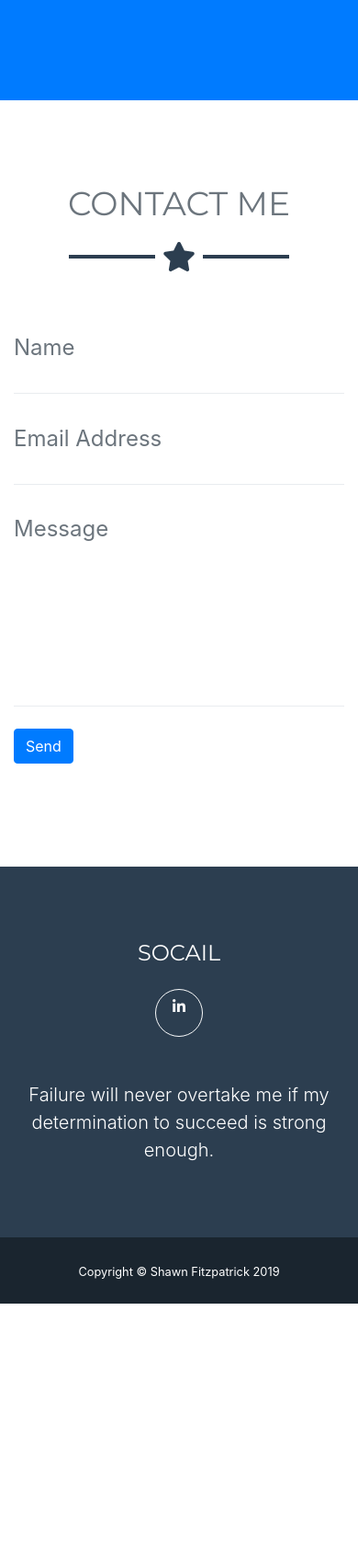
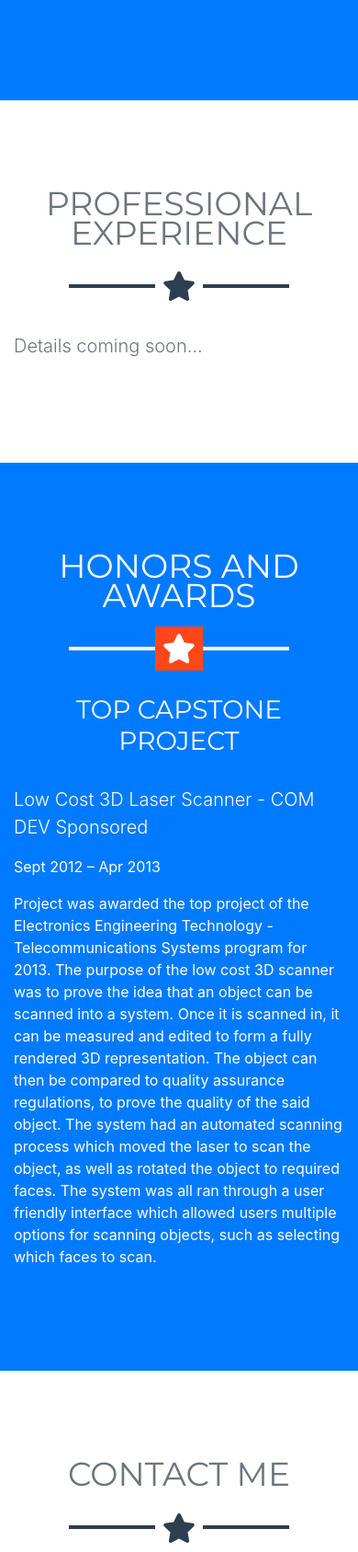
Before and after one commit to thefitz7/ShawnFitzpatrick.github.io, a website with bundled scripts: page index.html in a window 390 px wide. Shown: the part 2804-4491 px from the top of the page at 92% size. Before the commit the page ends 4221 px from the top, so only its background shows below. Built offline with nearby package versions, Linux system fonts and the light colour scheme; files whose address does not match are found by name.

Commit message:
Adding information about honors and awards

```diff
--- a/index.html
+++ b/index.html
@@ -44,6 +44,12 @@
           </li>
           <li class="nav-item mx-0 mx-lg-1">
             <a class="nav-link py-3 px-0 px-lg-3 rounded js-scroll-trigger" href="#about">About</a>
+          </li>
+          <li class="nav-item mx-0 mx-lg-1">
+            <a class="nav-link py-3 px-0 px-lg-3 rounded js-scroll-trigger" href="#professional">Experience</a>
+          </li>
+          <li class="nav-item mx-0 mx-lg-1">
+            <a class="nav-link py-3 px-0 px-lg-3 rounded js-scroll-trigger" href="#awards">Honors/Awards</a>
           </li>
           <li class="nav-item mx-0 mx-lg-1">
             <a class="nav-link py-3 px-0 px-lg-3 rounded js-scroll-trigger" href="#contact">Contact</a>
@@ -119,16 +125,57 @@
       <h2 class="text-center text-uppercase text-white">About Me</h2>
       <hr class="star-light mb-5">
       <div class="row">
-        <div class="col-lg-4 ml-auto">
+        <div class="col-lg-6 ml-auto">
           <p class="lead">Welcome to my website. I completed my education with an advanced
           diploma in Electronics Engineer - Telecommunications Systems. In my professional
           carrier I have worked on a wide array of technologies and projects.</p>
         </div>
-        <div class="col-lg-4 mr-auto">
+        <div class="col-lg-6 mr-auto">
           <p class="lead">I have worked for two different companies in many different roles.
           I worked at Blackberry for 16 months, in a wide variety of positions. Most recently
           I helped Co-Found a Company called Nicoya. I have been working here for about 6 years
           in several different roles, helping the company grow from 3 employees to 50.</p>
+        </div>
+      </div>
+    </div>
+  </section>
+
+  <!-- Professional Experience -->
+  <section class="bg-white text-secondary mb-0" id="professional">
+    <div class="container">
+      <h2 class="text-center text-uppercase text-secondary">Professional Experience</h2>
+      <hr class="star-dark mb-5">
+      <div class="row">
+        <div class="col-lg-12 ml-auto">
+          <p class="lead">
+            Details coming soon...
+          </p>
+      </div>
+    </div>
+  </section>
+
+  <!-- Awards Section -->
+  <section class="bg-primary text-white mb-0" id="awards">
+    <div class="container">
+      <h2 class="text-center text-uppercase text-white">Honors and Awards</h2>
+      <hr class="star-light mb-5">
+      <div class="row">
+        <div class="col-lg-12 ml-auto">
+          <h3 class="text-center text-uppercase text-white">Top Capstone Project</h3>
+          <br>
+          <p class="lead">Low Cost 3D Laser Scanner - COM DEV Sponsored</p>
+          <p>Sept 2012 – Apr 2013</p>
+          <p>Project was awarded the top project of the Electronics
+             Engineering Technology - Telecommunications Systems program for 2013.
+             The purpose of the low cost 3D scanner was to prove the idea that an object
+             can be scanned into a system. Once it is scanned in, it can be measured and
+             edited to form a fully rendered 3D representation. The object can then
+             be compared to quality assurance regulations, to prove the quality of
+             the said object. The system had an automated scanning process which moved
+              the laser to scan the object, as well as rotated the object to required
+              faces. The system was all ran through a user friendly interface which
+              allowed users multiple options for scanning objects, such as selecting
+              which faces to scan.</p>
         </div>
       </div>
     </div>
@@ -190,7 +237,7 @@
             </li>
           </ul>
         </div>
-        <div class="col-md-4">
+        <div class="col-md-6">
           <p class="lead mb-0">Failure will never overtake me if my determination to succeed is strong enough.</p>
         </div>
       </div>
@@ -210,9 +257,9 @@
     </a>
   </div>
 
-  <!-- Portfolio Modals -->
+  <!-- Skill Modals -->
 
-  <!-- Portfolio Modal 1 -->
+  <!-- Skill Modal 1 -->
   <div class="portfolio-modal mfp-hide" id="portfolio-modal-1">
     <div class="portfolio-modal-dialog bg-white">
       <a class="close-button d-none d-md-block portfolio-modal-dismiss" href="#">
@@ -253,7 +300,7 @@
     </div>
   </div>
 
-  <!-- Portfolio Modal 2 -->
+  <!-- Skill Modal 2 -->
   <div class="portfolio-modal mfp-hide" id="portfolio-modal-2">
     <div class="portfolio-modal-dialog bg-white">
       <a class="close-button d-none d-md-block portfolio-modal-dismiss" href="#">
@@ -296,7 +343,7 @@
     </div>
   </div>
 
-  <!-- Portfolio Modal 3 -->
+  <!-- Skill Modal 3 -->
   <div class="portfolio-modal mfp-hide" id="portfolio-modal-3">
     <div class="portfolio-modal-dialog bg-white">
       <a class="close-button d-none d-md-block portfolio-modal-dismiss" href="#">
```
